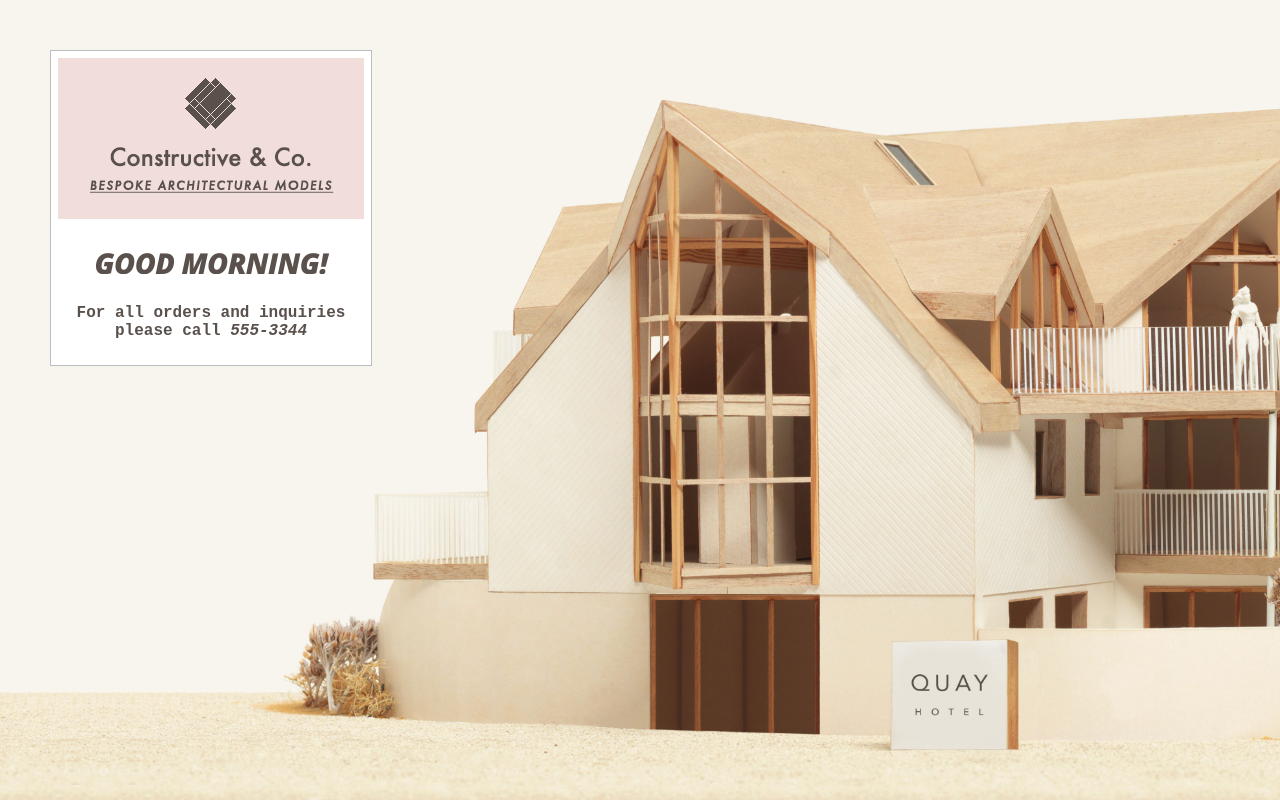
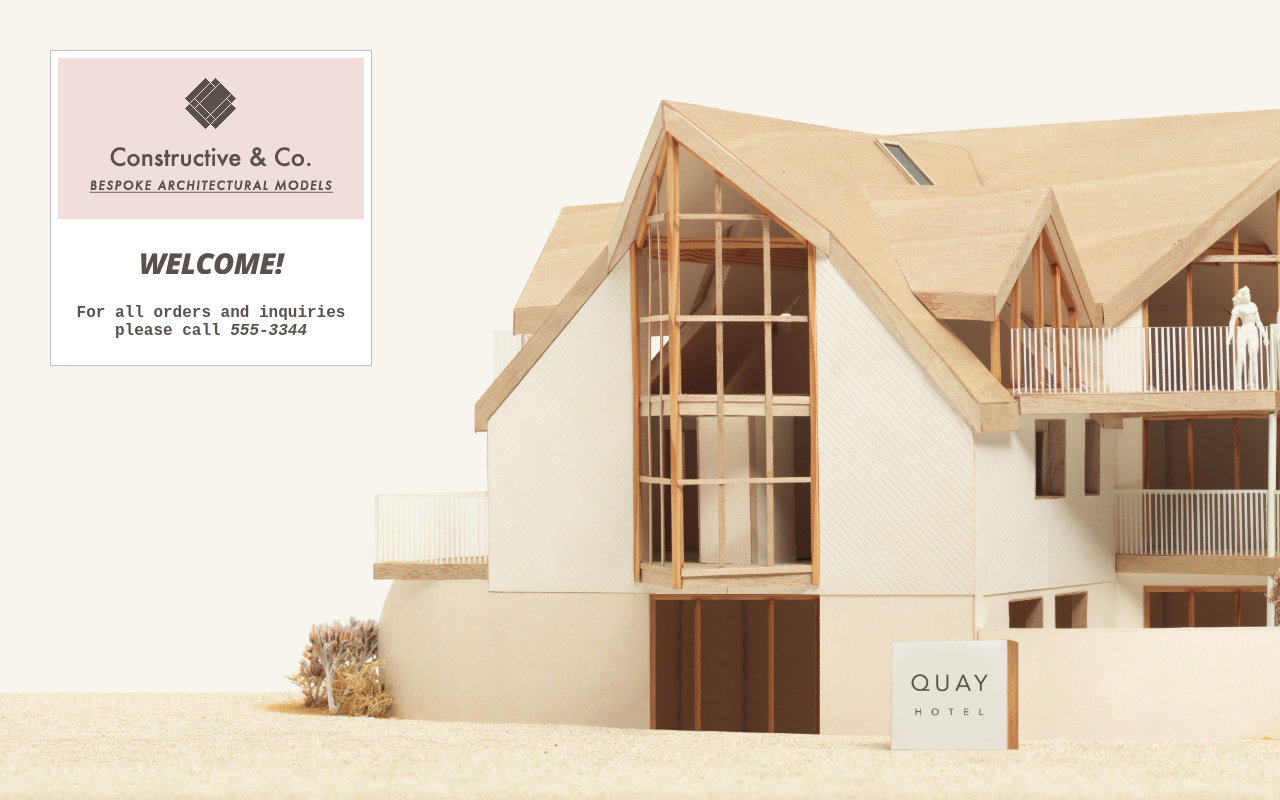
Before and after one commit to spencee1315/starter-code, a plain HTML site: page index.html in a window 1280 px wide. Drawn offline with nearby package versions, Linux system fonts and the light colour scheme.

Commit message:
updating index file

```diff
--- a/index.html
+++ b/index.html
@@ -6,7 +6,8 @@
     </head>
     <body>
         <h1>Constructive &amp; Co.</h1>
-        <script src="starter-code.js"></script>
+        <script>document.write('<h3>Welcome!</h3>');
+        </script>
         <p>For all orders and inquiries please call
             <em>555-3344</em></p>
     </body>
```
